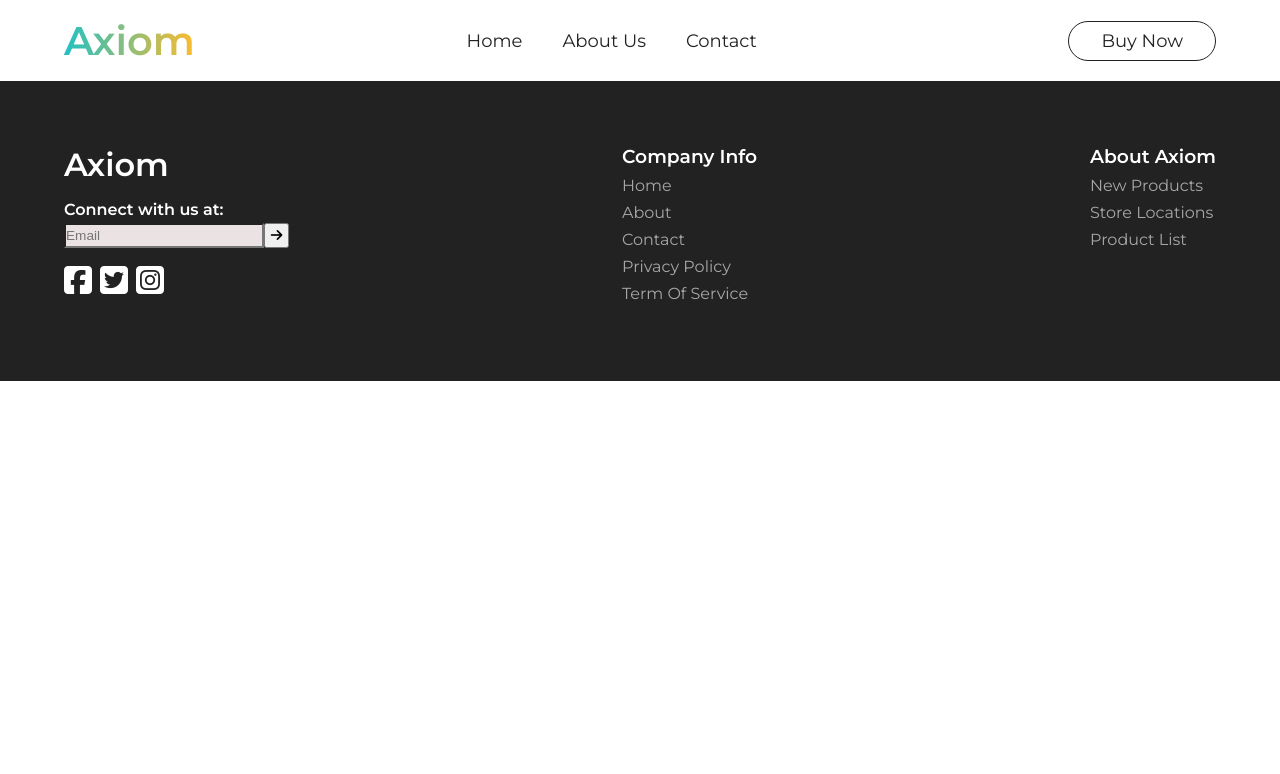
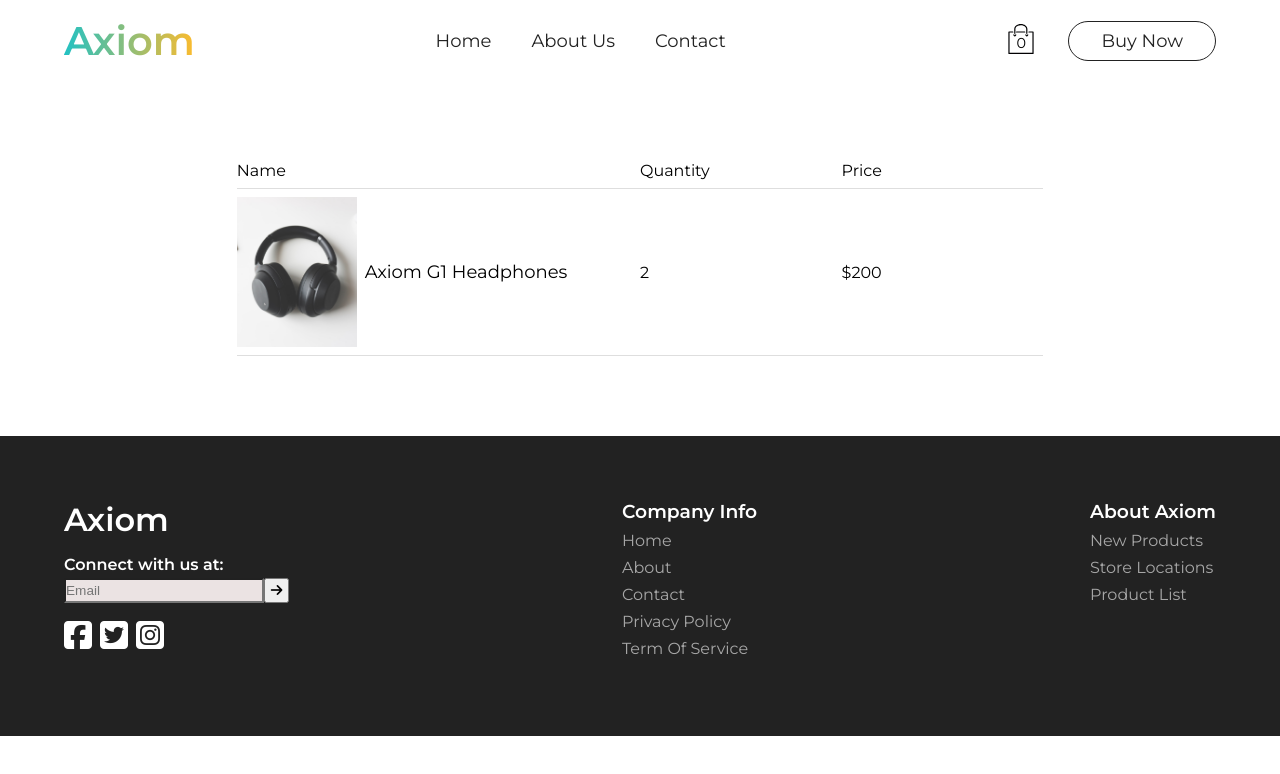
Before and after one commit to AntonCC/Axiom, a React (Create React App) app: page /checkout in a window 1280 px wide. Shown: the top 774 px of the page. Built offline with nearby package versions, Linux system fonts and the light colour scheme.

Commit message:
starting checkout page

```diff
--- a/src/App.jsx
+++ b/src/App.jsx
@@ -9,6 +9,7 @@ import Home from './pages/home/home.component'
 import About from './pages/about/about.component'
 import Contact from './pages/contact/contact.component'
 import Buy from './pages/buy/buy.component'
+import Checkout from './pages/checkout/checkout.component'
 import Footer from './components/footer/footer.component'
 
 const App = () => {
@@ -60,7 +61,8 @@ const App = () => {
     {path: '/', name: "Home", component: <Home openBackdrop={openBackdrop} lightbox={lightbox} openLightbox={openLightbox} imgClicked={imgClicked} lightboxImg={lightboxImg}/> },
     {path: '/about', name: "About Us", component: <About /> },
     {path: '/buy', name: 'Buy', component: <Buy /> },
-    {path: '/contact', name: 'Contact', component: <Contact />}
+    {path: '/contact', name: 'Contact', component: <Contact />},
+    {path: '/checkout', name: 'Checkout', component: <Checkout />}
   ]
 
   return (
--- /dev/null
+++ b/src/components/checkout-item/checkout-item.component.jsx
@@ -0,0 +1,26 @@
+import React from 'react'
+import './checkout-item.styles.scss'
+import Headphones from '../../imgs/product2.jpg'
+
+const CheckoutItem = () => {
+  return (
+    <div className="checkout-item">
+      <div className="container">
+        <div className="headers">
+          <span className="name">Name</span>
+          <span className="quantity">Quantity</span>
+          <span className="price">Price</span>
+        </div>
+        <div className="item">
+          <div className="name">
+            <img src={Headphones} alt=""/>
+            <span>Axiom G1 Headphones</span>
+          </div>
+          <div className="quantity">2</div>
+          <div className="price">$200</div>
+        </div>
+      </div>
+    </div>
+  )
+}
+export default CheckoutItem
--- /dev/null
+++ b/src/components/checkout-item/checkout-item.styles.scss
@@ -0,0 +1,36 @@
+.checkout-item {
+  width: 70%;
+  margin: 80px 0;
+  .container {
+    .headers {
+      display: grid;
+      grid-template-columns: 2fr 1fr 1fr;
+      padding-bottom: .5rem;
+      margin-bottom: .5rem;
+      border-bottom: 1px solid #dedede;
+      .name {
+      }
+    }
+    .item {
+      display: grid;
+      grid-template-columns: 2fr 1fr 1fr;
+      align-items: center;
+      padding-bottom: .5rem;
+      border-bottom: 1px solid #dedede;
+      .name {
+        display: flex;
+        align-items: center;
+        span {
+          font-size: 1.125rem;
+          font-weight: 400;
+        }
+        img {
+          height: 150px;
+          width: 120px;
+          margin-right: .5rem;
+          object-fit: cover;
+        }
+      }
+    }
+  }
+}
--- a/src/components/footer/footer.styles.scss
+++ b/src/components/footer/footer.styles.scss
@@ -42,6 +42,11 @@ footer {
       .icons {
         i {
           color: #fff;
+          cursor: pointer;
+          transition: 150ms;
+          &:hover {
+            transform: scale(1.1);
+          }
           &:not(:last-child) {
             margin-right: .5rem;
           }
@@ -57,6 +62,9 @@ footer {
           a {
             color: #fff;
             opacity: .6;
+            &:hover {
+              opacity: 1;
+            }
           }
         }
       }
--- a/src/components/navbar/navbar.component.jsx
+++ b/src/components/navbar/navbar.component.jsx
@@ -1,18 +1,25 @@
 import React, { useState } from 'react'
 import './navbar.styles.scss'
 import { NavLink } from 'react-router-dom'
+import { ReactComponent as ShoppingBag } from '../../imgs/shopping-bag.svg'
 
 const Navbar = ({ handleSidebar }) => {
   return (
     <div className="navbar">
       <div className="container">
-        <div className="logo">Axiom</div>
+        <div className="logo"><NavLink exact to ="/">Axiom</NavLink></div>
         <ul>
           <li><NavLink exact to="/">Home</NavLink></li>
           <li><NavLink exact to="/about">About Us</NavLink></li>
           <li><NavLink exact to="/contact">Contact</NavLink></li>
         </ul>
-        <NavLink className="header-cta" exact to="/buy">Buy Now</NavLink>
+        <div className="cta-group">
+          <div className="shopping-icon">
+            <ShoppingBag className="shopping-bag" />
+            <span>0</span>
+          </div>
+          <NavLink className="header-cta" exact to="/buy">Buy Now</NavLink>
+        </div>
 
         <div className="hamburger" onClick={handleSidebar}>
           <div className="line"></div>
--- a/src/components/navbar/navbar.styles.scss
+++ b/src/components/navbar/navbar.styles.scss
@@ -12,6 +12,7 @@
       background: linear-gradient(to right, #22c1c3, #fdbb2d);
       -webkit-background-clip: text;
       -webkit-text-fill-color: transparent;
+      cursor: pointer;
     }
     ul {
       display: flex;
@@ -24,12 +25,31 @@
         }
       }
     }
+    .cta-group {
+      display: flex;
+      align-items: center;
+      .shopping-icon {
+        position: relative;
+        margin-right: 2rem;
+        cursor: pointer;
+        .shopping-bag {
+          height: 30px;
+          width: 30px;
+        }
+        span {
+          position: absolute;
+          top: 10px;
+          left: 10px;
+          font-size: .9rem;
+        }
+      }
       .header-cta {
         font-size: 1.125rem;
         color: #222;
         border: 1px solid #222;
         padding: .5rem 2rem;
         border-radius: 50px;
+      }
     }
     .hamburger {
       position: absolute;
@@ -56,7 +76,7 @@
       ul {
         display: none;
       }
-      .header-cta {
+      .cta-group {
         display: none;
       }
       .hamburger {
--- a/src/components/social-lightbox/social-lightbox.styles.scss
+++ b/src/components/social-lightbox/social-lightbox.styles.scss
@@ -30,6 +30,7 @@
       height: 100%;
       object-fit: cover;
       object-position: center;
+      cursor: pointer;
     }
   }
 }
--- /dev/null
+++ b/src/pages/checkout/checkout.component.jsx
@@ -0,0 +1,12 @@
+import React from 'react'
+import './checkout.styles.scss'
+import CheckoutItem from '../../components/checkout-item/checkout-item.component'
+
+const Checkout = () => {
+  return (
+    <div className="checkout">
+      <CheckoutItem />
+    </div>
+  )
+}
+export default Checkout
--- /dev/null
+++ b/src/pages/checkout/checkout.styles.scss
@@ -0,0 +1,5 @@
+.checkout {
+  display: flex;
+  flex-direction: column;
+  align-items: center;
+}
```
Also changed, not shown: src/imgs/shopping-bag.svg (added). Lines whose indentation alone changed are shown as unchanged.
